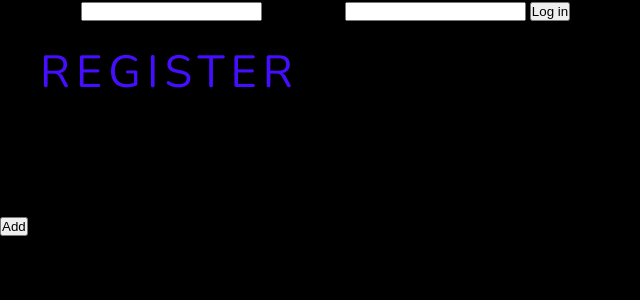
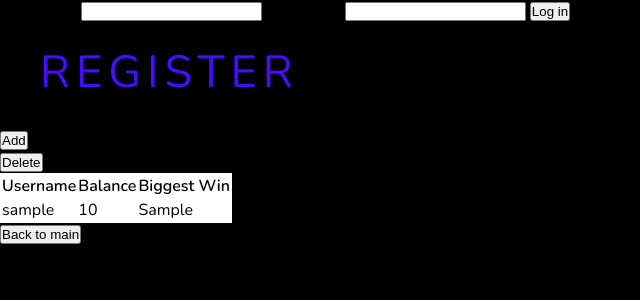
Before and after one commit to CodecoolGlobal/freestyle-javascript-game-javascript-pappbence15, a Flask app: template templates/userpage.html in a window 1280 px wide. Shown: the top 300 px of the page, without its empty margins (0-640 px from the left). Run offline with Flask 2, Linux system fonts and the light colour scheme; the template is opened without the code that fills it: most values are stand-ins (such as "Sample title", 1, 10 or a date in 2020).

Commit message:
User page now lists a users details

```diff
--- a/server.py
+++ b/server.py
@@ -51,7 +51,8 @@ def registration():
 @app.route("/<username>", methods=['POST', 'GET'])
 def user_page(username):
     username = session["username"]
-    return render_template("userpage.html", username=username)
+    user_details = user_handler.get_users_details(username)[0]
+    return render_template("userpage.html", username=username, user_details=user_details)
 
 
 @app.route("/game")
--- a/templates/userpage.html
+++ b/templates/userpage.html
@@ -1,17 +1,26 @@
 {% extends "index.html" %}{% block title %}User page{% endblock %}
 <body>
     {% block content %}
-        <h1>{{ name }}</h1>
-        <h1>{{ current_money }}</h1>
         <form action="/userpage" method="post">
             <button type="submit">Add</button>
         </form>
         <form action="/userpage" method="get">
-            <buttton type="submit">Delete</buttton>
+            <button type="submit">Delete</button>
         </form>
-    {% endblock %}
+            <table style="background-color: white">
+            <th>Username</th>
+            <th>Balance</th>
+            <th>Biggest Win</th>
+            <tr>
+                <td>{{ user_details.user_name }}</td>
+                <td>{{ user_details.balance }}</td>
+                <td>{{ user_details.biggest_win }}</td>
+            </tr>
+        </table>
         <form action="/">
         <button type="submit">Back to main</button>
         </form>
+    {% endblock %}
+
 
 </body>
```
Also changed, not shown: user_handler.py (+9 -0 lines).
